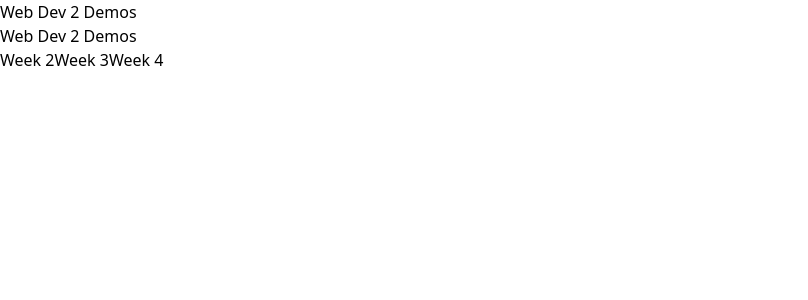
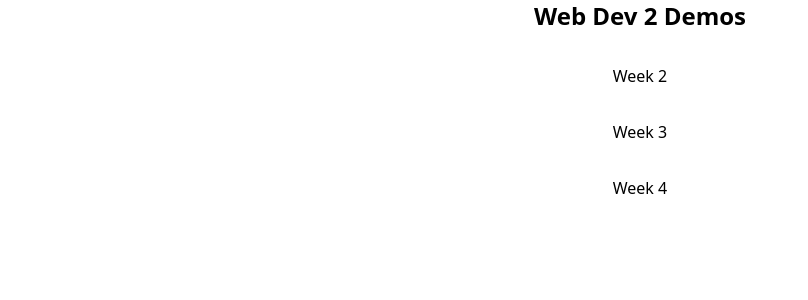
Before and after one commit to MichaelaP18/cprg306-assignments, a Next.js app: page / in a window 1280 px wide. Shown: the top 300 px of the page, without its empty margins (0-808 px from the left). Built offline with nearby package versions, Linux system fonts and the light colour scheme.

Commit message:
Main Page Updates

```diff
--- a/app/page.js
+++ b/app/page.js
@@ -2,17 +2,12 @@ import Link from "next/link";
 
 export default function Page() {
   return (
-    <div>
-      <h1>Web Dev 2 Demos</h1>
-      <p>Web Dev 2 Demos</p>
+    <div className="text-center">
+      <h1 className="text-2xl font-bold mb-4">Web Dev 2 Demos</h1>
       <ul>
-        <li>
-          <ul>
-            <Link href="/week-2">Week 2</Link>
-            <Link href="/week-3">Week 3</Link>
-            <Link href="/week-4">Week 4</Link>
-          </ul>
-        </li>
+        <li className="p-4"><Link href="/week-2">Week 2</Link></li>
+        <li className="p-4"><Link href="/week-3">Week 3</Link></li>
+        <li className="p-4"><Link href="/week-4">Week 4</Link></li>
       </ul>
     </div>
   );
```
